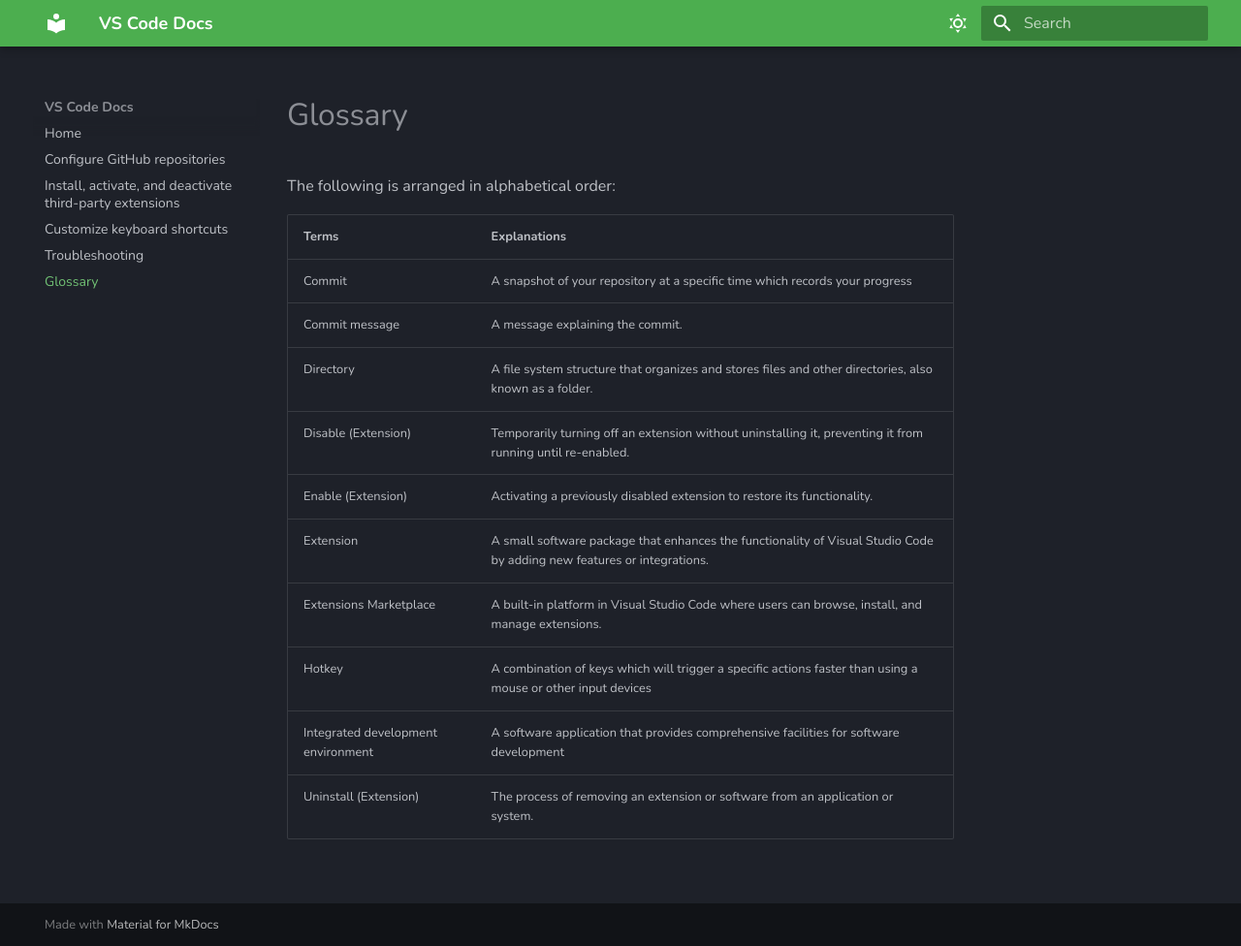
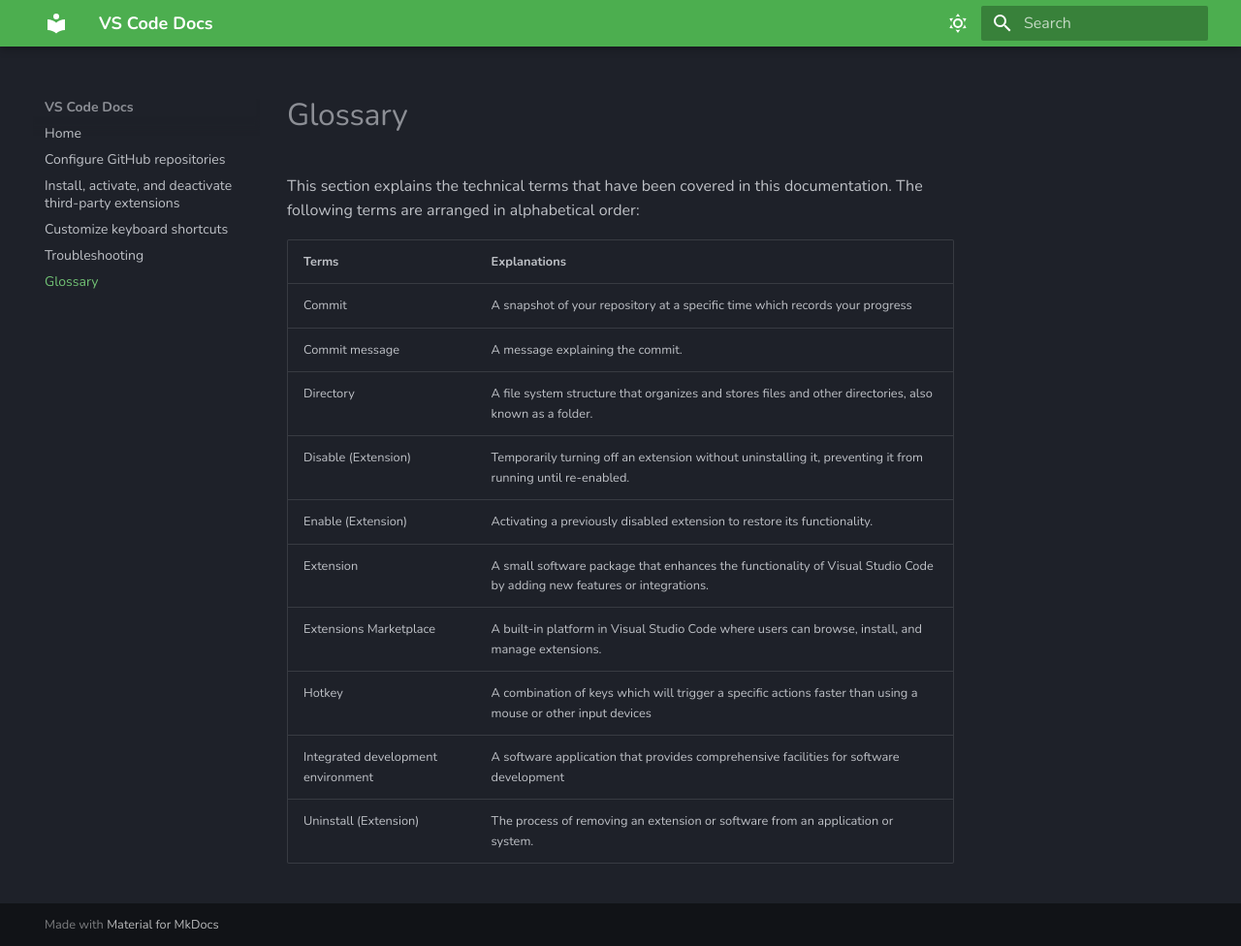
Before and after one commit to DJANG2024/MKDocsMaterial, an MkDocs documentation site: the page built from docs/Glossary.md, in a window 1280 px wide and 976 px high. Shown: the whole window at 97% size. Built offline with MkDocs 1.6.1 and Material for MkDocs 9.7.7, drawn with Linux system fonts in a browser that asks for light colours.

Commit message:
Add intro to Glossary.md

```diff
--- a/docs/Glossary.md
+++ b/docs/Glossary.md
@@ -1,14 +1,14 @@
-The following is arranged in alphabetical order:
+This section explains the technical terms that have been covered in this documentation. The following terms are arranged in alphabetical order:
 
 | Terms                              | Explanations                                                                           |
 | ---------------------------------- | -------------------------------------------------------------------------------------- |
 | Commit                             | A snapshot of your repository at a specific time which records your progress           |
 | Commit message                     | A message explaining the commit.                                                       |
 | Directory                          | A file system structure that organizes and stores files and other directories, also known as a folder.   |
-| Disable (Extension)                            | Temporarily turning off an extension without uninstalling it, preventing it from running until re-enabled. |
-| Enable (Extension)                             | Activating a previously disabled extension to restore its functionality. |
+| Disable (Extension)                | Temporarily turning off an extension without uninstalling it, preventing it from running until re-enabled. |
+| Enable (Extension)                 | Activating a previously disabled extension to restore its functionality. |
 | Extension                          | A small software package that enhances the functionality of Visual Studio Code by adding new features or integrations. |
 | Extensions Marketplace             | A built-in platform in Visual Studio Code where users can browse, install, and manage extensions. |
 | Hotkey                             | A combination of keys which will trigger a specific actions faster than using a mouse or other input devices  |
 | Integrated development environment | A software application that provides comprehensive facilities for software development |
-| Uninstall (Extension)                          | The process of removing an extension or software from an application or system. |
+| Uninstall (Extension)              | The process of removing an extension or software from an application or system. |
```
Also changed, not shown: 2 other files.
